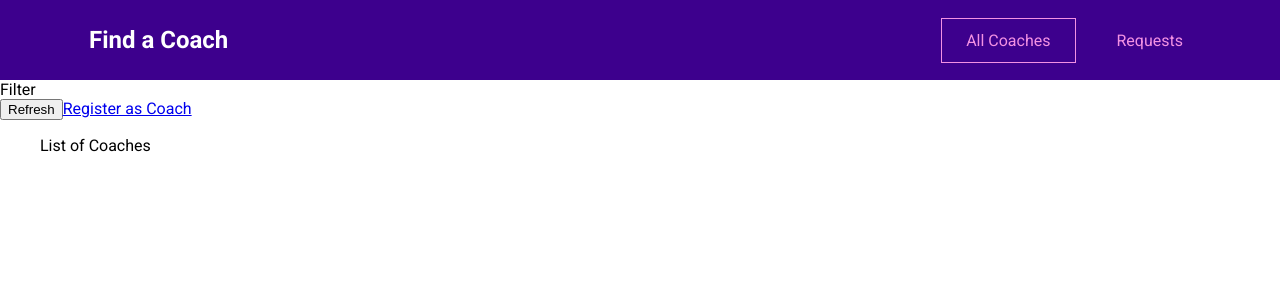
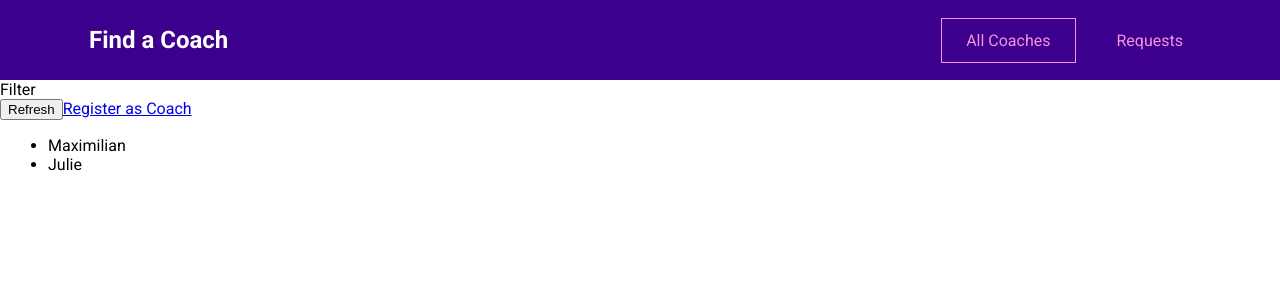
Before and after one commit to Abdul-Wahab12/Choach_App, a Vue app: page /coaches in a window 1280 px wide. Shown: the top 300 px of the page. Built offline with nearby package versions, Linux system fonts and the light colour scheme.

Commit message:
Added: add Vuex store for global state management and setup in main.js file

```diff
--- a/src/pages/coaches/CoachesList.vue
+++ b/src/pages/coaches/CoachesList.vue
@@ -7,13 +7,25 @@
             <button>Refresh</button>
             <router-link to="/register">Register as Coach</router-link>
         </div>
-        <ul>List of Coaches</ul>
+        <ul v-if="hasCoaches">
+            <li v-for="coach in filteredCoaches" :key="coach.id">
+                {{ coach.firstName }}
+            </li>
+        </ul>
+        <h3 v-else>No coaches found.</h3>
     </section>
 </template>
 
 <script>
 export default {
-
+    computed: {
+        filteredCoaches() {
+            return this.$store.getters['coaches/coaches']
+        },
+        hasCoaches() {
+            return this.$store.getters['coaches/hasCoaches']
+        }
+    }
 }
 </script>
 
--- a/src/store/index.js
+++ b/src/store/index.js
@@ -1,14 +1,10 @@
 import { createStore } from 'vuex'
+import coachesModule from './modules/coaches/index';
 
-export default createStore({
-  state: {
-  },
-  getters: {
-  },
-  mutations: {
-  },
-  actions: {
-  },
+const store = createStore({
   modules: {
+    coaches: coachesModule
   }
-})
+});
+
+export default store;
--- /dev/null
+++ b/src/store/modules/coaches/actions.js
@@ -0,0 +1,3 @@
+export default {
+
+};
--- /dev/null
+++ b/src/store/modules/coaches/getters.js
@@ -0,0 +1,8 @@
+export default {
+    coaches(state) {
+        return state.coaches;
+    },
+    hasCoaches(state) {
+        return state.coaches && state.coaches.length > 0;
+    }
+};
--- /dev/null
+++ b/src/store/modules/coaches/index.js
@@ -0,0 +1,34 @@
+import mutations from './mutations';
+import actions from './actions';
+import getters from './getters';
+
+export default {
+    namespaced: true,
+    state() {
+        return {
+            coaches: [
+                {
+                    id: 'c1',
+                    firstName: 'Maximilian',
+                    lastName: 'Schwarzmüller',
+                    areas: ['frontend', 'backend', 'career'],
+                    description:
+                        "I'm Maximilian and I've worked as a freelance web developer for years. Let me help you become a developer as well!",
+                    hourlyRate: 30
+                },
+                {
+                    id: 'c2',
+                    firstName: 'Julie',
+                    lastName: 'Jones',
+                    areas: ['frontend', 'career'],
+                    description:
+                        'I am Julie and as a senior developer in a big tech company, I can help you get your first job or progress in your current role.',
+                    hourlyRate: 30
+                }
+            ]
+        }
+    },
+    mutations,
+    actions,
+    getters
+};
--- /dev/null
+++ b/src/store/modules/coaches/mutations.js
@@ -0,0 +1,3 @@
+export default {
+
+};
```
